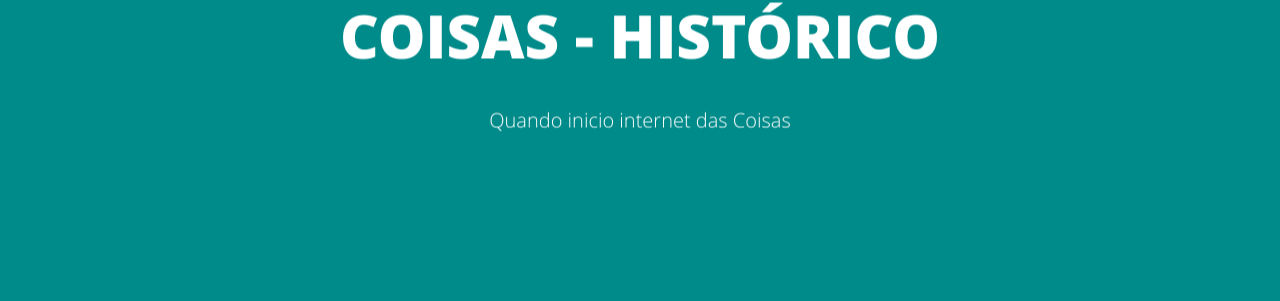
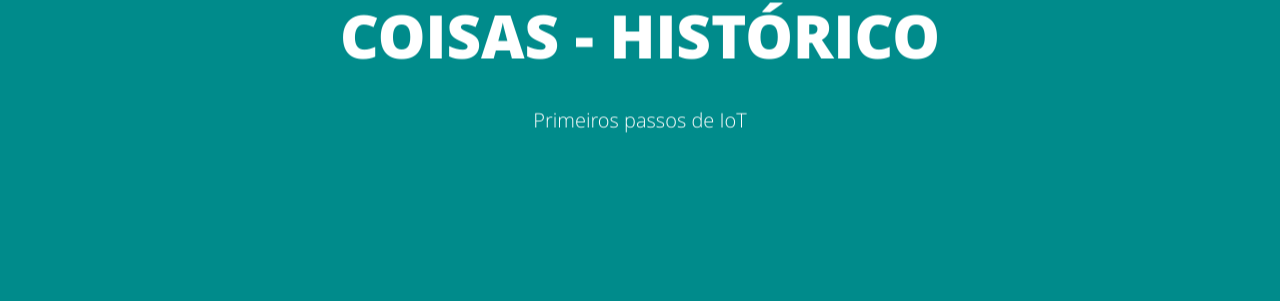
Before and after one commit to desireesantos/desireesantos.github.io, a Jekyll site: the page built from _posts/2016-06-01-internet-das-coisas---histórico.md, in a window 1280 px wide. Shown: the part 428-729 px from the top of the page. Built offline with Jekyll 4.4.1, drawn with Linux system fonts in a browser that asks for light colours; comment, search, counter and statistics services are not loaded.

Commit message:
Adding update post about iot history

```diff
--- a/_posts/2016-06-01-internet-das-coisas---histórico.md
+++ b/_posts/2016-06-01-internet-das-coisas---histórico.md
@@ -3,11 +3,10 @@ layout: post
 title: "Internet das Coisas - Histórico"
 date: 2016-06-01 23:41:18
 image: '/assets/img/'
-description: 'Quando inicio internet das Coisas'
+description: 'Primeiros passos de IoT'
 twitter_text: 'Internet das coisas - Histórico'
 categories:
  - IoT
 tags:
-  - IoT
-  - Kevin Ashon
+ - IoT
 ---
```
